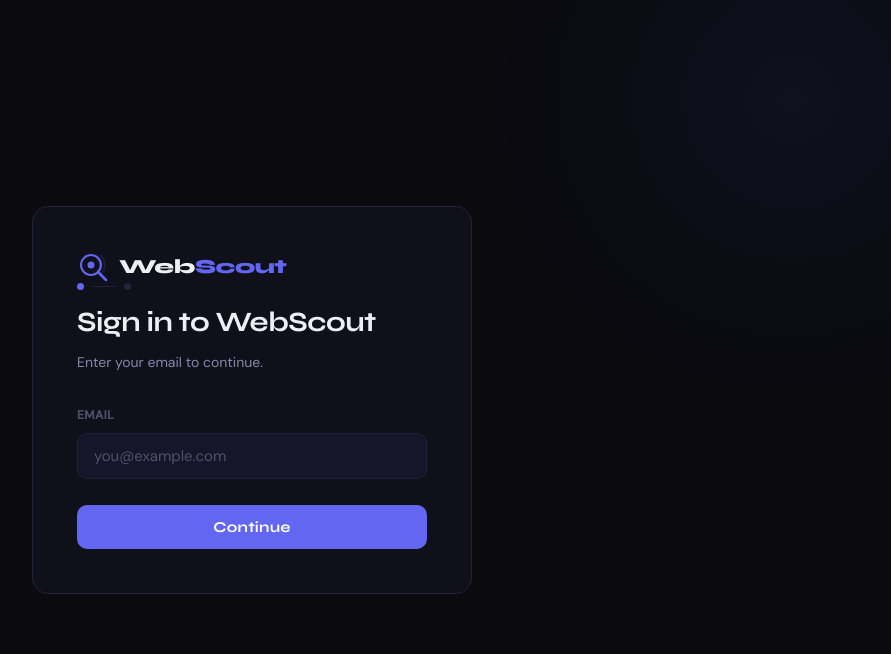
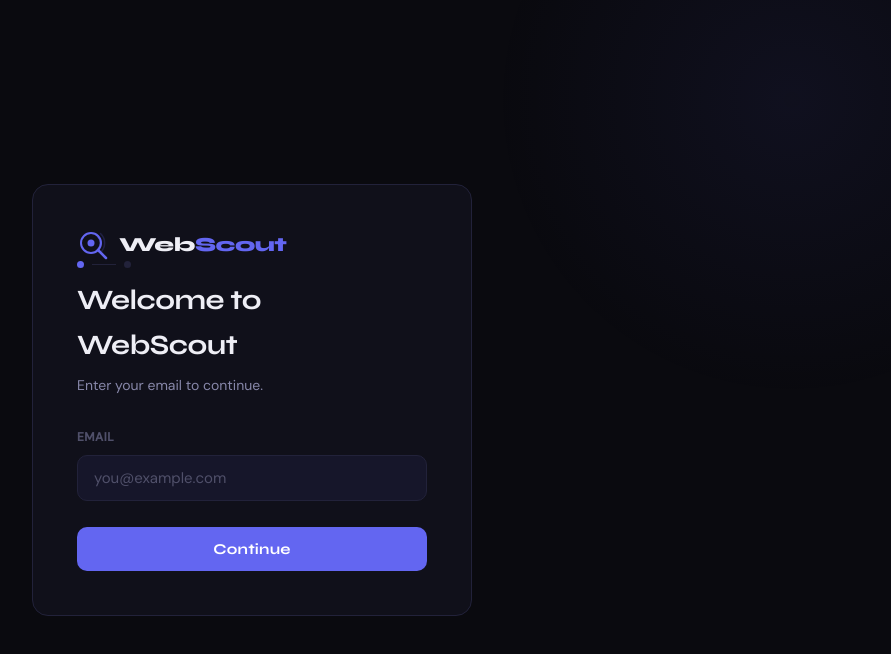
Before and after one commit to ulnivar/webscout, a React (Vite) app: page /login in a window 1280 px wide. Shown: the top 654 px of the page, without its empty margins (388-1279 px from the left). Built offline with nearby package versions, Linux system fonts and the light colour scheme; no server answers.

Commit message:
fix: simplify auth heading copy

```diff
--- a/src/pages/auth/AuthUnified.jsx
+++ b/src/pages/auth/AuthUnified.jsx
@@ -75,7 +75,7 @@
           <div style={{ width: '7px', height: '7px', borderRadius: '50%', background: step >= 2 ? 'var(--accent)' : 'var(--border)' }} />
         </div>
 
-        <h1 className="auth-title">{mode === 'signin' ? 'Sign in to WebScout' : 'Create your WebScout account'}</h1>
+        <h1 className="auth-title">Welcome to WebScout</h1>
         <p className="auth-subtitle">
           {step === 1 ? 'Enter your email to continue.' : mode === 'signin' ? 'Enter your password.' : 'Set a password.'}
         </p>
```
